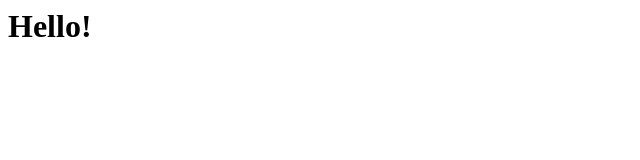
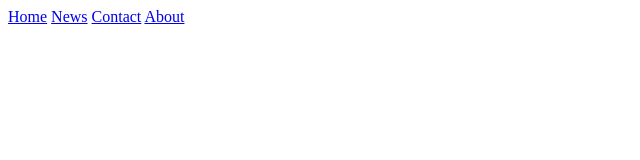
Before and after one commit to Harmonkj/CSS-Review, a plain HTML site: page index.html in a window 1280 px wide. Shown: the whole page, without its empty margins (0-640 px from the left). Drawn offline with Linux system fonts and the light colour scheme.

Commit message:
Update index.html

```diff
--- a/index.html
+++ b/index.html
@@ -1 +1,6 @@
-<h1> Hello!
+<div class="topnav">
+  <a class="active" href="#home">Home</a>
+  <a href="#news">News</a>
+  <a href="#contact">Contact</a>
+  <a href="#about">About</a>
+</div>
```
